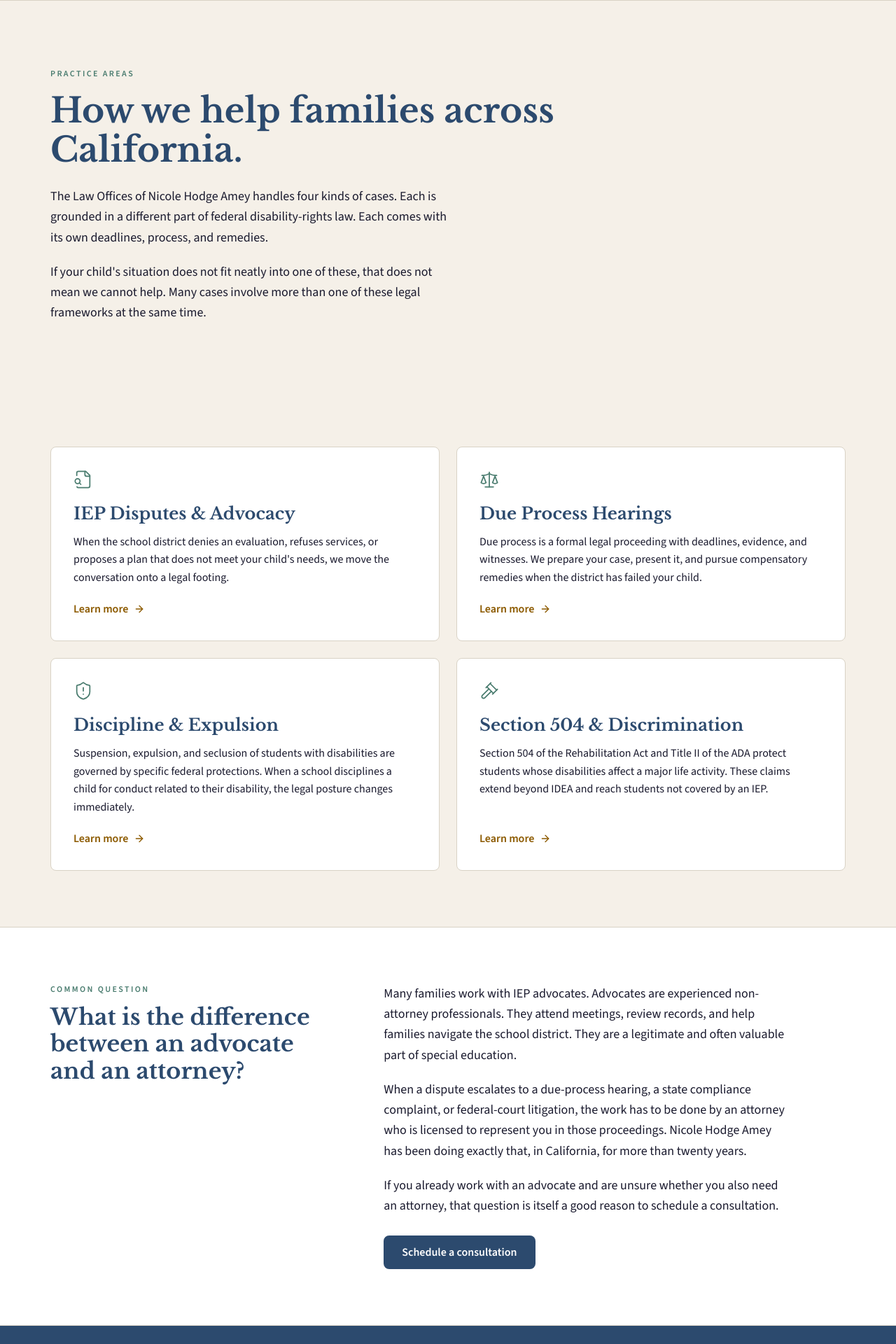
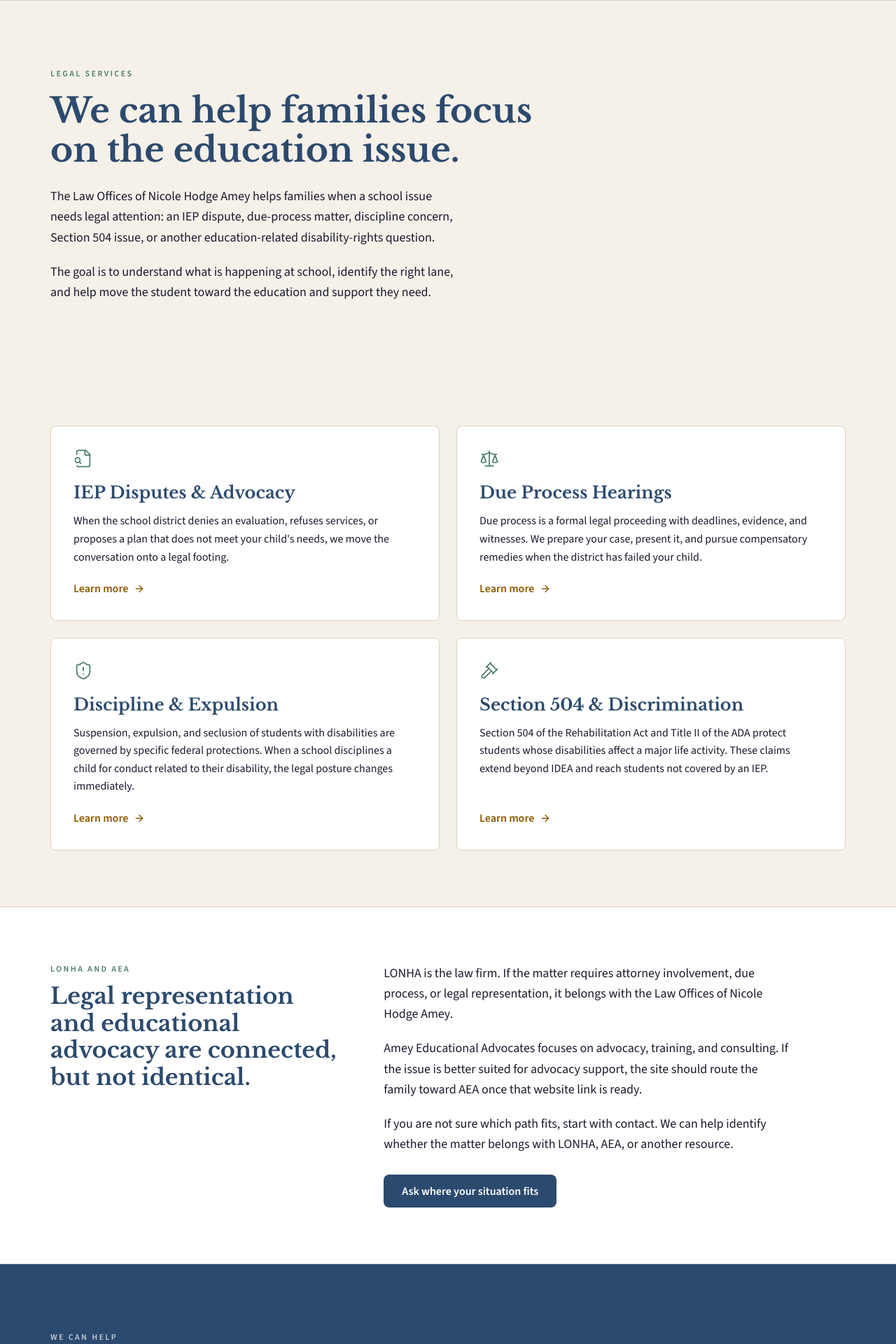
Before and after one commit to marchitectsio/lonha-website, a Next.js app: page /how-we-help in a window 1280 px wide. Shown: the part 80-2000 px from the top of the page at 70% size. Built offline with nearby package versions, Linux system fonts and the light colour scheme.

Commit message:
Clarify LONHA and AEA routing on services page

```diff
--- a/app/how-we-help/page.tsx
+++ b/app/how-we-help/page.tsx
@@ -8,7 +8,7 @@ import { PRACTICE_AREAS, SITE } from "@/lib/site";
 export const metadata: Metadata = {
   title: "How we help",
   description:
-    "LONHA represents California parents in IEP disputes, due-process hearings, school discipline and expulsion matters, and Section 504 disability-discrimination cases.",
+    "LONHA helps California families with IEP disputes, due process, school discipline matters, and education-related disability-rights concerns.",
   alternates: { canonical: "/how-we-help", languages: { en: "/how-we-help", es: "/es/como-ayudamos" } },
 };
 
@@ -18,20 +18,20 @@ export default function HowWeHelpPage() {
       <section className="bg-[color:var(--surface)] py-16 md:py-section-desktop">
         <div className="container-x">
           <p className="text-xs font-semibold uppercase tracking-[0.2em] text-[color:var(--brand-secondary)] mb-4">
-            Practice areas
+            Legal services
           </p>
           <h1
             className="font-serif font-bold text-[color:var(--brand-primary)] max-w-3xl"
             style={{ fontSize: "clamp(2rem, 4.4vw, 3.052rem)", lineHeight: 1.15 }}
           >
-            How we help families across California.
+            We can help families focus on the education issue.
           </h1>
           <div className="mt-6 max-w-prose space-y-5 text-lg text-[color:var(--text-primary)] leading-relaxed">
             <p>
-              The Law Offices of Nicole Hodge Amey handles four kinds of cases. Each is grounded in a different part of federal disability-rights law. Each comes with its own deadlines, process, and remedies.
+              The Law Offices of Nicole Hodge Amey helps families when a school issue needs legal attention: an IEP dispute, due-process matter, discipline concern, Section 504 issue, or another education-related disability-rights question.
             </p>
             <p>
-              If your child's situation does not fit neatly into one of these, that does not mean we cannot help. Many cases involve more than one of these legal frameworks at the same time.
+              The goal is to understand what is happening at school, identify the right lane, and help move the student toward the education and support they need.
             </p>
           </div>
         </div>
@@ -51,41 +51,41 @@ export default function HowWeHelpPage() {
         </div>
       </section>
 
-      {/* Advocate vs. attorney callout — Phase 1 §7.3 */}
       <section className="bg-[color:var(--surface-raised)] border-y border-[color:var(--border-subtle)] py-16 md:py-20">
         <div className="container-x grid gap-10 md:grid-cols-[1fr_1.6fr] md:gap-16">
           <div>
             <p className="text-xs font-semibold uppercase tracking-[0.2em] text-[color:var(--brand-secondary)] mb-3">
-              Common question
+              LONHA and AEA
             </p>
             <h2
               className="font-serif text-[color:var(--brand-primary)]"
               style={{ fontSize: "clamp(1.5rem, 2.6vw, 2rem)", lineHeight: 1.2, fontWeight: 700 }}
             >
-              What is the difference between an advocate and an attorney?
+              Legal representation and educational advocacy are connected, but not identical.
             </h2>
           </div>
           <div className="prose-x space-y-5 text-[color:var(--text-primary)] text-lg leading-relaxed">
             <p>
-              Many families work with IEP advocates. Advocates are experienced non-attorney professionals. They attend meetings, review records, and help families navigate the school district. They are a legitimate and often valuable part of special education.
+              LONHA is the law firm. If the matter requires attorney involvement, due process, or legal representation, it belongs with the Law Offices of Nicole Hodge Amey.
             </p>
             <p>
-              When a dispute escalates to a due-process hearing, a state compliance complaint, or federal-court litigation, the work has to be done by an attorney who is licensed to represent you in those proceedings. Nicole Hodge Amey has been doing exactly that, in California, for more than twenty years.
+              Amey Educational Advocates focuses on advocacy, training, and consulting. If the issue is better suited for advocacy support, the site should route the family toward AEA once that website link is ready.
             </p>
             <p>
-              If you already work with an advocate and are unsure whether you also need an attorney, that question is itself a good reason to schedule a consultation.
+              If you are not sure which path fits, start with contact. We can help identify whether the matter belongs with LONHA, AEA, or another resource.
             </p>
             <div className="pt-2">
-              <Link href="/contact" className="btn btn-primary">Schedule a consultation</Link>
+              <Link href="/contact" className="btn btn-primary">Ask where your situation fits</Link>
             </div>
           </div>
         </div>
       </section>
 
       <CTABanner
-        heading="Not sure which of these applies to your situation?"
-        body="Tell us what is happening at the school district, and we will tell you which legal framework fits."
-        primaryCta={{ label: "Tell us what's happening", href: "/contact" }}
+        eyebrow="We can help"
+        heading="Not sure which path applies?"
+        body="Tell us what is happening at school, and we will help identify whether the matter belongs with the law firm, advocacy support, or another resource."
+        primaryCta={{ label: "Contact the firm", href: "/contact" }}
         secondaryCallLabel={`Call ${SITE.phone}`}
       />
     </SiteFrame>
```
